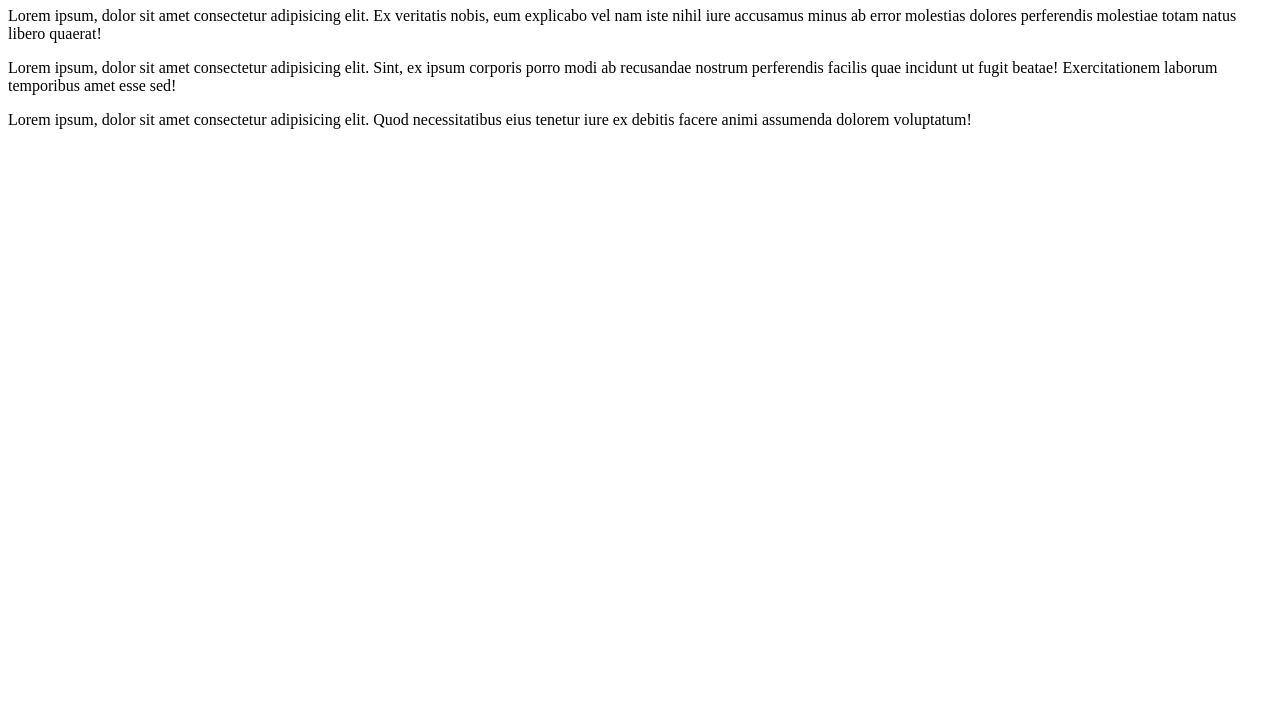
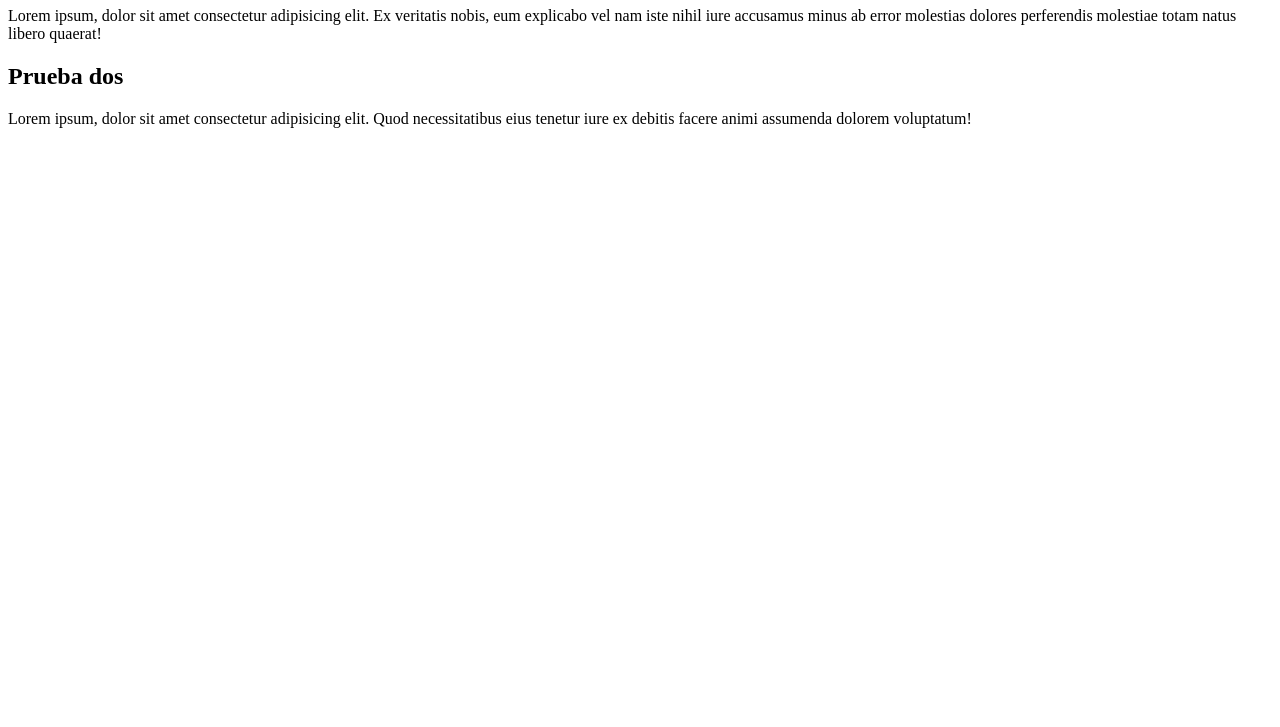
Before and after one commit to David-Diaz-Casas/test-github, a plain HTML site: page index.html in a window 1280 px wide. Shown: the part 73-800 px from the top of the page. Drawn offline with Linux system fonts and the light colour scheme.

Commit message:
borre un parrafo y coloque un H2

```diff
--- a/index.html
+++ b/index.html
@@ -8,7 +8,7 @@
 <body>
     <h1>Plataforma IBP</h1>
     <p>Lorem ipsum, dolor sit amet consectetur adipisicing elit. Ex veritatis nobis, eum explicabo vel nam iste nihil iure accusamus minus ab error molestias dolores perferendis molestiae totam natus libero quaerat!</p>
-    <p>Lorem ipsum, dolor sit amet consectetur adipisicing elit. Sint, ex ipsum corporis porro modi ab recusandae nostrum perferendis facilis quae incidunt ut fugit beatae! Exercitationem laborum temporibus amet esse sed!
+    <h2>Prueba dos</h2>
     <p>Lorem ipsum, dolor sit amet consectetur adipisicing elit. Quod necessitatibus eius tenetur iure ex debitis facere animi assumenda dolorem voluptatum!</p>
     </p>
 </body>
```
